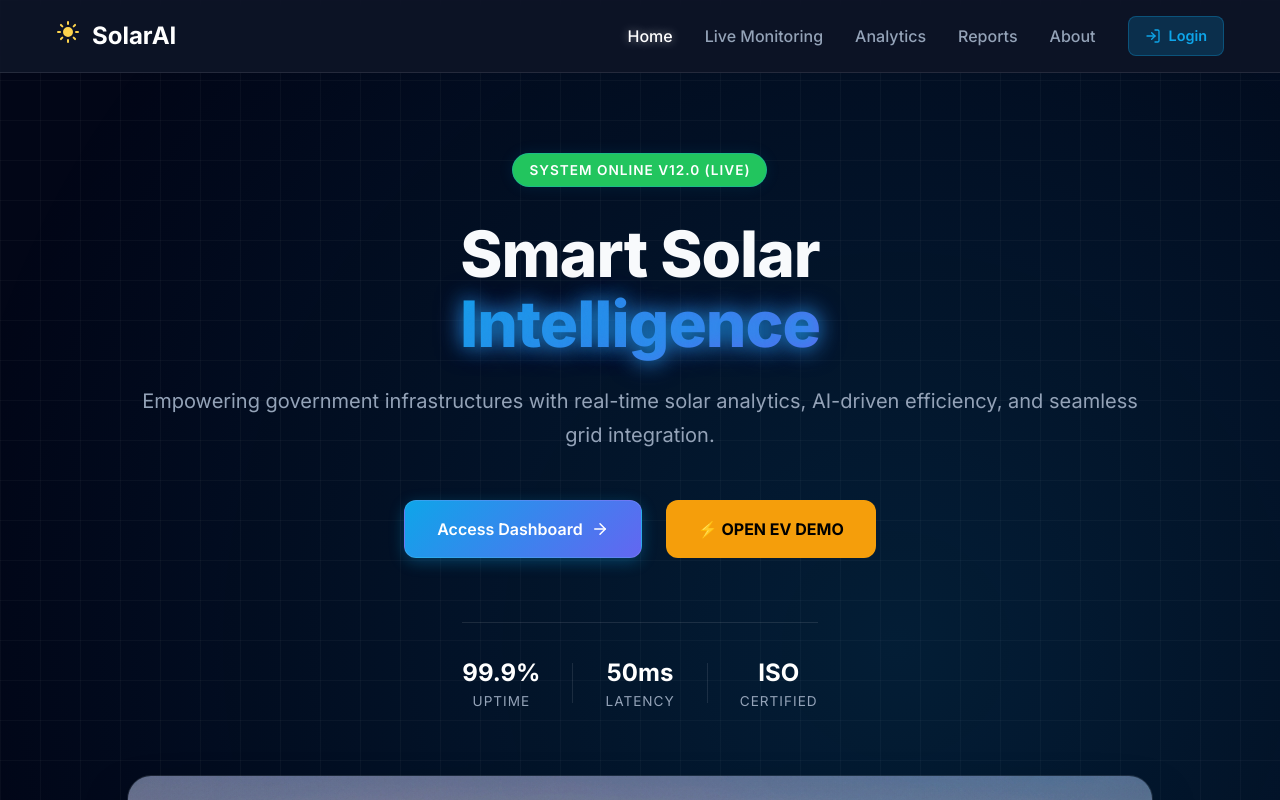
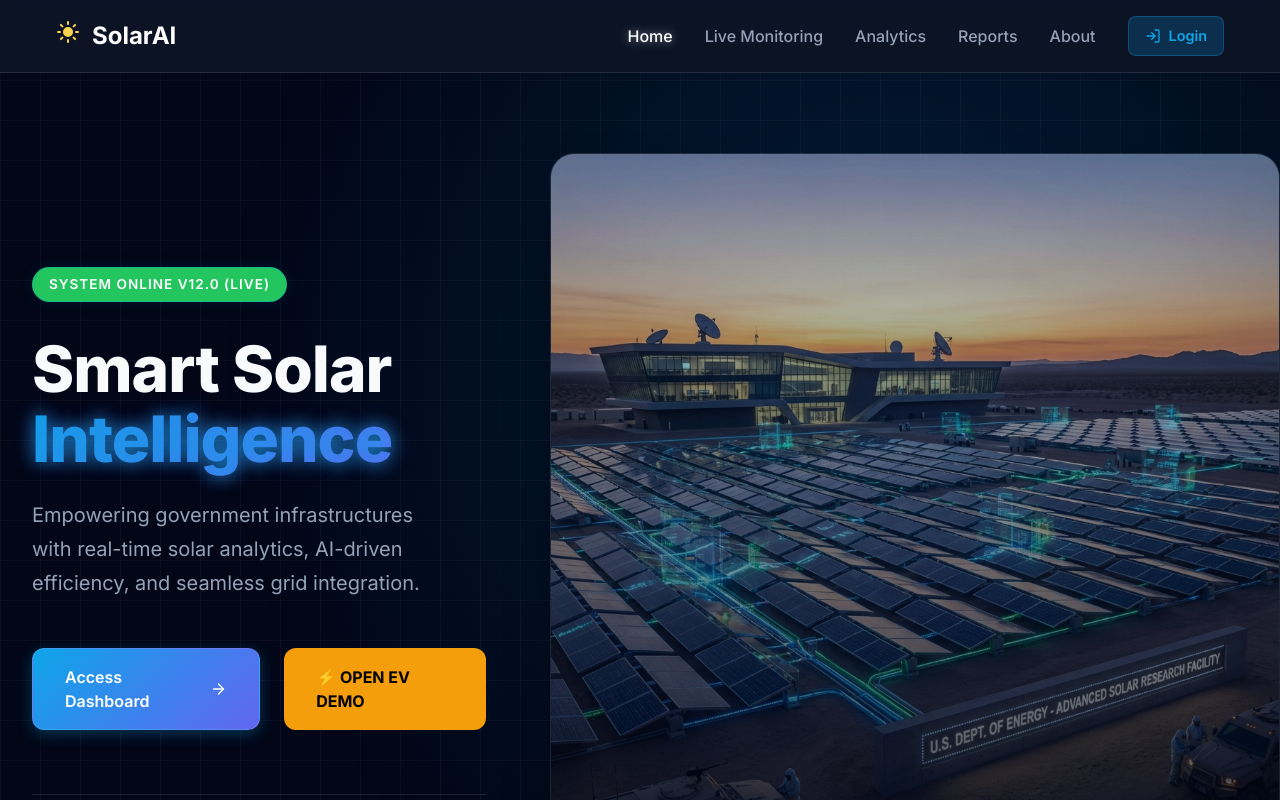
Before and after one commit to anshika190/smart-solar-system, a React (Vite) app in the folder frontend/: page / in a window 1280 px wide. Shown: the top 800 px of the page. Built offline with nearby package versions, Linux system fonts and the light colour scheme.

Commit message:
LAYOUT: Reverted Hero Section to Side-by-Side Grid (Fixed)

```diff
--- a/frontend/src/pages/LandingPage.css
+++ b/frontend/src/pages/LandingPage.css
@@ -63,21 +63,19 @@
 
 
 /* Centered Layout for Hero */
+/* Standard Hero Layout */
 .hero-content {
-    /* Removed specific padding/alignment */
-    text-align: center;
-    display: flex;
-    flex-direction: column;
-    align-items: center;
-    margin-bottom: 4rem;
-    /* Space between text and image */
+    padding-left: 2rem;
+    text-align: left;
+    display: block;
 }
 
 .hero-grid {
-    display: flex;
-    flex-direction: column;
+    display: grid;
+    grid-template-columns: 0.8fr 1.2fr;
+    /* Expanded right side image area as requested previously */
+    gap: 4rem;
     align-items: center;
-    text-align: center;
 }
 
 .badge {
@@ -165,8 +163,6 @@
 .hero-stats-mini {
     display: flex;
     align-items: center;
-    justify-content: center;
-    /* Centered stats */
     gap: 2rem;
     padding-top: 2rem;
     border-top: 1px solid rgba(255, 255, 255, 0.1);
```
